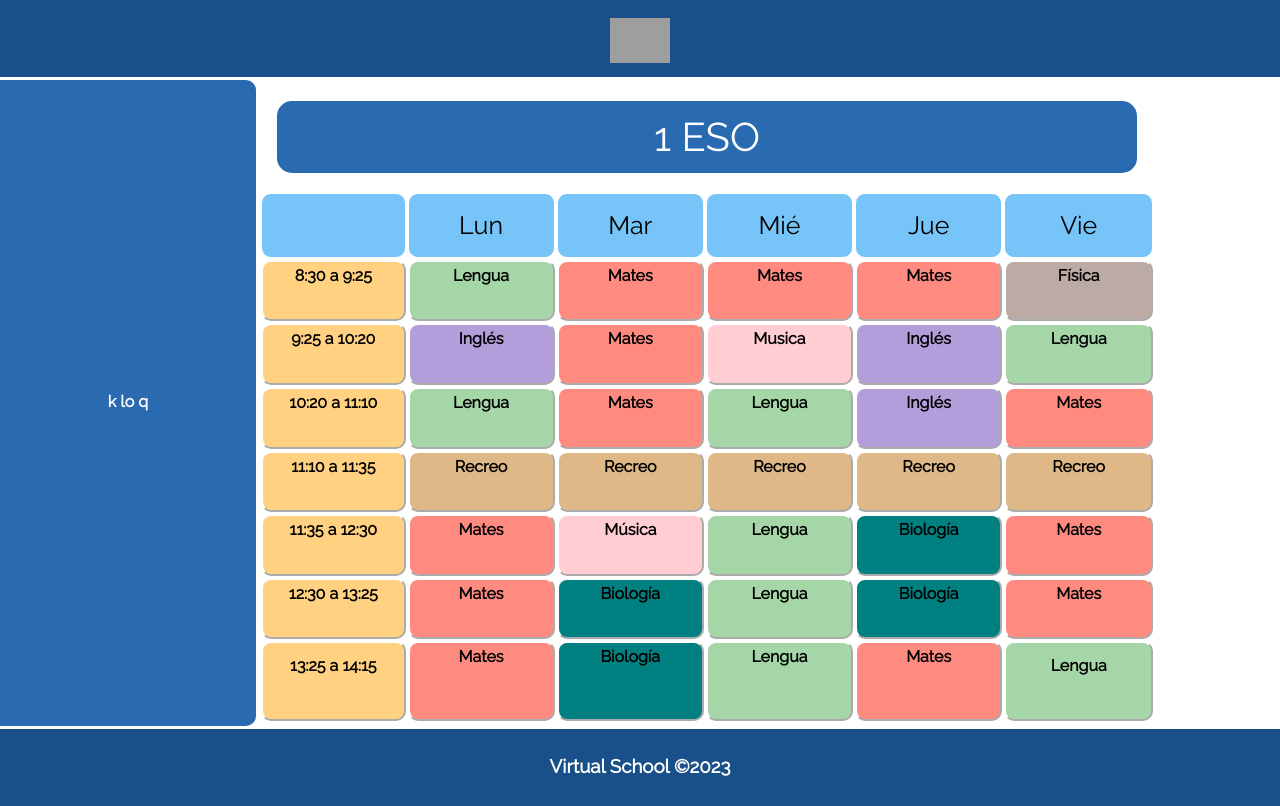
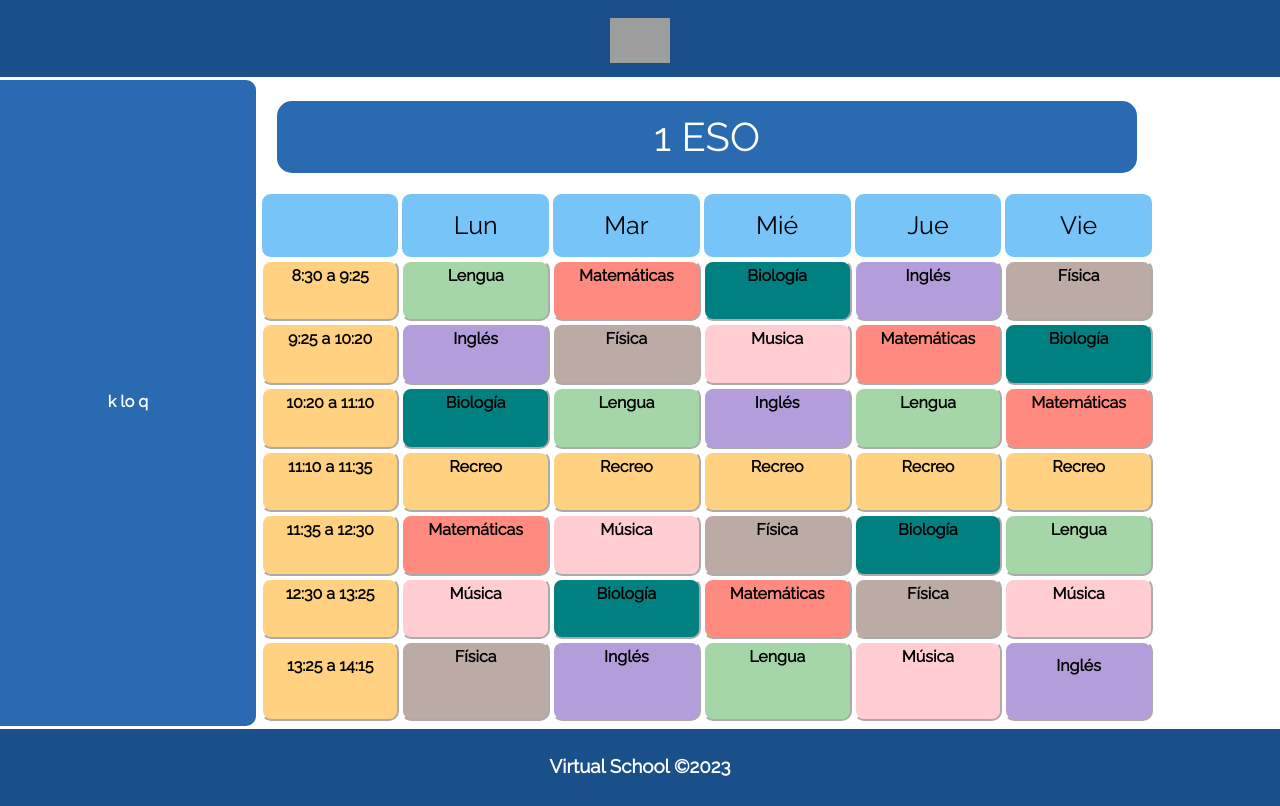
Before and after one commit to 12jaime12/VirtualSchool, a React (Vite) app: page /dashboard in a window 1280 px wide. Built offline with nearby package versions, Linux system fonts and the light colour scheme; no server answers; grey boxes are pictures that could not be loaded.

Commit message:
horarios

```diff
--- a/src/components/HorarioEscolar/Horario.css
+++ b/src/components/HorarioEscolar/Horario.css
@@ -107,7 +107,7 @@ th {
     background-color:#BCAAA4;
 }
 .recreo {
-    background-color:burlywood;
+    background-color: #FFD180;
     margin:0;
     padding:0;
 }
--- a/src/components/HorarioEscolar/Horario1/Horario1.jsx
+++ b/src/components/HorarioEscolar/Horario1/Horario1.jsx
@@ -24,13 +24,13 @@ const Horario1 = () => {
               Lengua<span> Aula</span>
             </td>
             <td className="Mates">
-              Mates <span> Aula</span>
+            Matemáticas <span> Aula</span>
             </td>
-            <td className="Mates">
-              Mates <span> Aula </span>
+            <td className="Bio">
+              Biología <span> Aula </span>
             </td>
-            <td className="Mates">
-              Mates <span> Aula </span>{" "}
+            <td className="Ingles">
+              Inglés <span> Aula </span>{" "}
             </td>
             <td className="Fisica">
               Física<span> Gimnasio</span>{" "}
@@ -41,35 +41,35 @@ const Horario1 = () => {
             <td className="Ingles">
               Inglés<span> Aula</span>
             </td>
-            <td className="Mates">
-              Mates <span> Aula </span>
+            <td className="Fisica">
+              Física <span> Aula </span>
             </td>
             <td className="Musica">
               Musica <span> Aula musica</span>
             </td>
-            <td className="Ingles">
-              Inglés<span> Aula</span>
+            <td className="Mates">
+              Matemáticas<span> Aula</span>
             </td>
-            <td className="Lengua">
-              Lengua <span> Aula</span>
+            <td className="Bio">
+              Biología <span> Aula</span>
             </td>
           </tr>
           <tr>
             <td className="horas">10:20 a 11:10 </td>
+            <td className="Bio">
+              Biología<span> Aula</span>
+            </td>
             <td className="Lengua">
-              Lengua<span> Aula</span>
+            Lengua <span> Aula </span>
             </td>
-            <td className="Mates">
-              Mates <span> Aula </span>
+            <td className="Ingles">
+              Inglés <span> Aula</span>
             </td>
             <td className="Lengua">
               Lengua<span>Aula</span>
             </td>
-            <td className="Ingles">
-              Inglés <span> Aula</span>
-            </td>
             <td className="Mates">
-              Mates <span> Aula </span>
+            Matemáticas <span> Aula </span>
             </td>
           </tr>
           <tr>
@@ -93,59 +93,60 @@ const Horario1 = () => {
           <tr>
             <td className="horas">11:35 a 12:30 </td>
             <td className="Mates">
-              Mates <span> Aula </span>
+            Matemáticas <span> Aula </span>
             </td>
             <td className="Musica">
               Música <span> Aula música</span>
             </td>
+            <td className="Fisica">
+              Física<span> Info 2</span>
+            </td>
+            <td className="Bio">
+              {" "}
+              Biología <span> Info2</span>
+            </td>
             <td className="Lengua">
-              Lengua <span> Aula</span>
+            Lengua <span> Aula </span>
+            </td>
+          </tr>
+          <tr>
+            <td className="horas">12:30 a 13:25 </td>
+            <td className="Musica">
+              Música <span> Aula </span>
             </td>
             <td className="Bio">
               {" "}
               Biología <span> Info2</span>
             </td>
             <td className="Mates">
-              Mates <span> Aula </span>
+            Matemáticas <span> Aula </span>
             </td>
-          </tr>
-          <tr>
-            <td className="horas">12:30 a 13:25 </td>
-            <td className="Mates">
-              Mates <span> Aula </span>
+            <td className="Fisica">
+              Física<span> Info 2</span>
             </td>
-            <td className="Bio">
-              {" "}
-              Biología <span> Info2</span>
-            </td>
-            <td className="Lengua">
-              Lengua <span> Aula</span>
-            </td>
-            <td className="Bio">
-              {" "}
-              Biología <span> Info2</span>
-            </td>
-            <td className="Mates">
-              Mates <span> Aula </span>
+            <td className="Musica">
+              Música <span> Aula </span>
             </td>
           </tr>
           <tr>
             <td className="horas">13:25 a 14:15</td>
-            <td className="Mates">
-              Mates <span> Aula </span>
+            <td className="Fisica">
+              Física <span> Aula </span>
             </td>
-            <td className="Bio">
+            <td className="Ingles">
               {" "}
-              Biología <span> Info2</span>
+              Inglés <span> Info2</span>
             </td>
             <td className="Lengua">
-              Lengua <span> Aula</span>
+              Lengua <span> Aula </span>
             </td>
-            <td className="Mates">
-              Mates <span> Aula </span>
+            <td className="Musica">
+              {" "}
+              Música <span> Info2</span>
             </td>
-            <td className="Lengua">
-              Lengua<span> Info 2</span>
+            <td className="Ingles">
+              {" "}
+              Inglés <span> Info2</span>
             </td>
           </tr>
         </tbody>
--- a/src/components/HorarioEscolar/Horario2/Horario2.jsx
+++ b/src/components/HorarioEscolar/Horario2/Horario2.jsx
@@ -19,56 +19,58 @@ const Horario2 = () => {
         <tbody>
           <tr>
             <td className="horas">8:30 a 9:25 </td>
+            <td className="Ingles">
+              Inglés <span> Aula</span>
+            </td>
             <td className="Lengua">
-              Lengua<span> Aula</span>
+              Lengua <span> Aula</span>
+            </td>
+            <td className="Lengua">
+              Lengua <span> Aula</span>
+            </td>
+            <td className="Fisica">
+              Física <span> Aula </span>{" "}
             </td>
             <td className="Mates">
-              Mates <span> Aula</span>
-            </td>
-            <td className="Mates">
-              Mates <span> Aula </span>
-            </td>
-            <td className="Mates">
-              Mates <span> Aula </span>{" "}
-            </td>
-            <td className="Fisica">
-              Física<span> Gimnasio</span>{" "}
+              Matemáticas <span> Aula</span>
             </td>
           </tr>
           <tr>
             <td className="horas">9:25 a 10:20 </td>
-            <td className="Ingles">
-              Inglés<span> Aula</span>
+            <td className="Fisica">
+              Física <span> Aula </span>{" "}
+            </td>
+            <td className="Musica">
+              Música <span> Aula </span>
             </td>
             <td className="Mates">
-              Mates <span> Aula </span>
-            </td>
-            <td className="Musica">
-              Musica <span> Aula musica</span>
-            </td>
-            <td className="Ingles">
-              Inglés<span> Aula</span>
+              Matemáticas <span> Aula</span>
             </td>
             <td className="Lengua">
               Lengua <span> Aula</span>
             </td>
+            <td className="Bio">
+              {" "}
+              Biología <span> Info2</span>
+            </td>
           </tr>
           <tr>
             <td className="horas">10:20 a 11:10 </td>
-            <td className="Lengua">
-              Lengua<span> Aula</span>
+            <td className="Musica">
+              Música <span> Aula </span>
             </td>
             <td className="Mates">
-              Mates <span> Aula </span>
+              Matemáticas <span> Aula</span>
             </td>
-            <td className="Lengua">
-              Lengua<span>Aula</span>
+            <td className="Musica">
+              Música <span> Aula </span>
             </td>
-            <td className="Ingles">
-              Inglés <span> Aula</span>
+            <td className="Bio">
+              {" "}
+              Biología <span> Info2</span>
             </td>
-            <td className="Mates">
-              Mates <span> Aula </span>
+            <td className="Fisica">
+              Física <span> Aula </span>{" "}
             </td>
           </tr>
           <tr>
@@ -92,11 +94,43 @@ const Horario2 = () => {
           <tr>
             <td className="horas">11:35 a 12:30 </td>
             <td className="Mates">
-              Mates <span> Aula </span>
+              Matemáticas <span> Aula</span>
+            </td>
+            <td className="Ingles">
+              Inglés <span> Aula</span>
+            </td>
+            <td className="Bio">
+              {" "}
+              Biología <span> Info2</span>
+            </td>
+            <td className="Ingles">
+              Inglés <span> Aula</span>
+            </td>
+            <td className="Lengua">
+              Lengua <span> Aula</span>
+            </td>
+          </tr>
+          <tr>
+            <td className="horas">12:30 a 13:25 </td>
+            <td className="Bio">
+              {" "}
+              Biología <span> Info2</span>
+            </td>
+            <td className="Fisica">
+              Física <span> Aula </span>{" "}
+            </td>
+            <td className="Ingles">
+              Inglés <span> Aula</span>
             </td>
             <td className="Musica">
-              Música <span> Aula música</span>
+              Música <span> Aula </span>
             </td>
+            <td className="Ingles">
+              Inglés <span> Aula</span>
+            </td>
+          </tr>
+          <tr>
+            <td className="horas">13:25 a 14:15</td>
             <td className="Lengua">
               Lengua <span> Aula</span>
             </td>
@@ -104,47 +138,14 @@ const Horario2 = () => {
               {" "}
               Biología <span> Info2</span>
             </td>
-            <td className="Mates">
-              Mates <span> Aula </span>
-            </td>
-          </tr>
-          <tr>
-            <td className="horas">12:30 a 13:25 </td>
-            <td className="Mates">
-              Mates <span> Aula </span>
-            </td>
-            <td className="Bio">
-              {" "}
-              Biología <span> Info2</span>
-            </td>
-            <td className="Lengua">
-              Lengua <span> Aula</span>
-            </td>
-            <td className="Bio">
-              {" "}
-              Biología <span> Info2</span>
+            <td className="Fisica">
+              Física <span> Aula </span>{" "}
             </td>
             <td className="Mates">
-              Mates <span> Aula </span>
+              Matemáticas <span> Aula</span>
             </td>
-          </tr>
-          <tr>
-            <td className="horas">13:25 a 14:15</td>
-            <td className="Mates">
-              Mates <span> Aula </span>
-            </td>
-            <td className="Bio">
-              {" "}
-              Biología <span> Info2</span>
-            </td>
-            <td className="Lengua">
-              Lengua <span> Aula</span>
-            </td>
-            <td className="Mates">
-              Mates <span> Aula </span>
-            </td>
-            <td className="Lengua">
-              Lengua<span> Info 2</span>
+            <td className="Musica">
+              Música <span> Aula </span>
             </td>
           </tr>
         </tbody>
--- a/src/components/HorarioEscolar/Horario3/Horario3.jsx
+++ b/src/components/HorarioEscolar/Horario3/Horario3.jsx
@@ -23,13 +23,14 @@ const Horario3 = () => {
               Lengua<span> Aula</span>
             </td>
             <td className="Mates">
-              Mates <span> Aula</span>
+              Matemáticas <span> Aula</span>
             </td>
-            <td className="Mates">
-              Mates <span> Aula </span>
+            <td className="Bio">
+              {" "}
+              Biología <span> Info2</span>
             </td>
-            <td className="Mates">
-              Mates <span> Aula </span>{" "}
+            <td className="Ingles">
+              Inglés<span> Aula</span>
             </td>
             <td className="Fisica">
               Física<span> Gimnasio</span>{" "}
@@ -40,14 +41,14 @@ const Horario3 = () => {
             <td className="Ingles">
               Inglés<span> Aula</span>
             </td>
-            <td className="Mates">
-              Mates <span> Aula </span>
-            </td>
             <td className="Musica">
               Musica <span> Aula musica</span>
             </td>
-            <td className="Ingles">
-              Inglés<span> Aula</span>
+            <td className="Fisica">
+              Física<span> Gimnasio</span>{" "}
+            </td>
+            <td className="Mates">
+              Matemáticas <span> Aula</span>
             </td>
             <td className="Lengua">
               Lengua <span> Aula</span>
@@ -55,20 +56,21 @@ const Horario3 = () => {
           </tr>
           <tr>
             <td className="horas">10:20 a 11:10 </td>
-            <td className="Lengua">
-              Lengua<span> Aula</span>
-            </td>
-            <td className="Mates">
-              Mates <span> Aula </span>
+            <td className="Bio">
+              {" "}
+              Biología <span> Info2</span>
             </td>
             <td className="Lengua">
               Lengua<span>Aula</span>
             </td>
-            <td className="Ingles">
-              Inglés <span> Aula</span>
+            <td className="Musica">
+              Música <span> Aula</span>
             </td>
-            <td className="Mates">
-              Mates <span> Aula </span>
+            <td className="Fisica">
+              Física<span> Gimnasio</span>{" "}
+            </td>
+            <td className="Musica">
+              Música <span> Aula</span>
             </td>
           </tr>
           <tr>
@@ -91,11 +93,11 @@ const Horario3 = () => {
           </tr>
           <tr>
             <td className="horas">11:35 a 12:30 </td>
-            <td className="Mates">
-              Mates <span> Aula </span>
+            <td className="Fisica">
+              Física<span> Gimnasio</span>{" "}
             </td>
-            <td className="Musica">
-              Música <span> Aula música</span>
+            <td className="Ingles">
+              Inglés <span> Aula</span>
             </td>
             <td className="Lengua">
               Lengua <span> Aula</span>
@@ -104,47 +106,46 @@ const Horario3 = () => {
               {" "}
               Biología <span> Info2</span>
             </td>
-            <td className="Mates">
-              Mates <span> Aula </span>
+            <td className="Ingles">
+              Inglés <span> Aula</span>
             </td>
           </tr>
           <tr>
             <td className="horas">12:30 a 13:25 </td>
             <td className="Mates">
-              Mates <span> Aula </span>
+              Matemáticas <span> Aula</span>
             </td>
-            <td className="Bio">
-              {" "}
-              Biología <span> Info2</span>
+            <td className="Fisica">
+              Física<span> Gimnasio</span>{" "}
             </td>
-            <td className="Lengua">
-              Lengua <span> Aula</span>
+            <td className="Ingles">
+              Inglés <span> Aula</span>
+            </td>
+            <td className="Musica">
+              Música <span> Aula</span>
+            </td>
+            <td className="Mates">
+              Matemáticas <span> Aula</span>
+            </td>
+          </tr>
+          <tr>
+            <td className="horas">13:25 a 14:15</td>
+            <td className="Musica">
+              Música <span> Aula música</span>
             </td>
             <td className="Bio">
               {" "}
               Biología <span> Info2</span>
             </td>
             <td className="Mates">
-              Mates <span> Aula </span>
+              Matemáticas <span> Aula</span>
             </td>
-          </tr>
-          <tr>
-            <td className="horas">13:25 a 14:15</td>
-            <td className="Mates">
-              Mates <span> Aula </span>
+            <td className="Lengua">
+              Lengua<span> Gimnasio</span>{" "}
             </td>
             <td className="Bio">
               {" "}
               Biología <span> Info2</span>
-            </td>
-            <td className="Lengua">
-              Lengua <span> Aula</span>
-            </td>
-            <td className="Mates">
-              Mates <span> Aula </span>
-            </td>
-            <td className="Lengua">
-              Lengua<span> Info 2</span>
             </td>
           </tr>
         </tbody>
--- a/src/components/HorarioEscolar/Horario4/Horario4.jsx
+++ b/src/components/HorarioEscolar/Horario4/Horario4.jsx
@@ -22,53 +22,55 @@ const Horario4 = () => {
             <td className="Lengua">
               Lengua<span> Aula</span>
             </td>
-            <td className="Mates">
-              Mates <span> Aula</span>
+            <td className="Fisica">
+              Física <span> Aula</span>
+            </td>
+            <td className="Lengua">
+              Lengua<span> Info 2</span>
             </td>
             <td className="Mates">
-              Mates <span> Aula </span>
+              Matemáticas <span> Aula </span>
             </td>
-            <td className="Mates">
-              Mates <span> Aula </span>{" "}
-            </td>
-            <td className="Fisica">
-              Física<span> Gimnasio</span>{" "}
+            <td className="Ingles">
+              Inglés <span> Aula</span>
             </td>
           </tr>
           <tr>
             <td className="horas">9:25 a 10:20 </td>
-            <td className="Ingles">
-              Inglés<span> Aula</span>
+            <td className="Mates">
+              Matemáticas <span> Aula </span>
             </td>
-            <td className="Mates">
-              Mates <span> Aula </span>
+            <td className="Lengua">
+              Lengua<span> Info 2</span>
             </td>
             <td className="Musica">
               Musica <span> Aula musica</span>
             </td>
-            <td className="Ingles">
-              Inglés<span> Aula</span>
+            <td className="Bio">
+              {" "}
+              Biología <span> Info2</span>
             </td>
-            <td className="Lengua">
-              Lengua <span> Aula</span>
+            <td className="Fisica">
+              Física <span> Aula</span>
             </td>
           </tr>
           <tr>
             <td className="horas">10:20 a 11:10 </td>
-            <td className="Lengua">
-              Lengua<span> Aula</span>
+            <td className="Musica">
+              Música <span> Aula música</span>
+            </td>
+            <td className="Bio">
+              {" "}
+              Biología <span> Info2</span>
             </td>
             <td className="Mates">
-              Mates <span> Aula </span>
+              Matemáticas <span> Aula </span>
             </td>
-            <td className="Lengua">
-              Lengua<span>Aula</span>
+            <td className="Fisica">
+              Física <span> Aula</span>
             </td>
-            <td className="Ingles">
-              Inglés <span> Aula</span>
-            </td>
-            <td className="Mates">
-              Mates <span> Aula </span>
+            <td className="Musica">
+              Música <span> Aula música</span>
             </td>
           </tr>
           <tr>
@@ -91,57 +93,56 @@ const Horario4 = () => {
           </tr>
           <tr>
             <td className="horas">11:35 a 12:30 </td>
+            <td className="Bio">
+              {" "}
+              Biología <span> Info2</span>
+            </td>
+            <td className="Ingles">
+              Inglés <span> Aula</span>
+            </td>
+            <td className="Ingles">
+              Inglés <span> Aula</span>
+            </td>
+            <td className="Lengua">
+              Lengua<span> Info 2</span>
+            </td>
             <td className="Mates">
-              Mates <span> Aula </span>
+              Matemáticas <span> Aula </span>
+            </td>
+          </tr>
+          <tr>
+            <td className="horas">12:30 a 13:25 </td>
+            <td className="Ingles">
+              Inglés <span> Aula</span>
             </td>
             <td className="Musica">
               Música <span> Aula música</span>
             </td>
-            <td className="Lengua">
-              Lengua <span> Aula</span>
+            <td className="Fisica">
+              Física <span> Aula</span>
+            </td>
+            <td className="Ingles">
+              Inglés <span> Aula</span>
             </td>
             <td className="Bio">
               {" "}
               Biología <span> Info2</span>
             </td>
-            <td className="Mates">
-              Mates <span> Aula </span>
-            </td>
           </tr>
           <tr>
-            <td className="horas">12:30 a 13:25 </td>
+            <td className="horas">13:25 a 14:15</td>
+            <td className="Fisica">
+              Física <span> Aula</span>
+            </td>
             <td className="Mates">
-              Mates <span> Aula </span>
+              Matemáticas <span> Aula </span>
             </td>
             <td className="Bio">
               {" "}
               Biología <span> Info2</span>
             </td>
-            <td className="Lengua">
-              Lengua <span> Aula</span>
-            </td>
-            <td className="Bio">
-              {" "}
-              Biología <span> Info2</span>
-            </td>
-            <td className="Mates">
-              Mates <span> Aula </span>
-            </td>
-          </tr>
-          <tr>
-            <td className="horas">13:25 a 14:15</td>
-            <td className="Mates">
-              Mates <span> Aula </span>
-            </td>
-            <td className="Bio">
-              {" "}
-              Biología <span> Info2</span>
-            </td>
-            <td className="Lengua">
-              Lengua <span> Aula</span>
-            </td>
-            <td className="Mates">
-              Mates <span> Aula </span>
+            <td className="Musica">
+              Música <span> Aula música</span>
             </td>
             <td className="Lengua">
               Lengua<span> Info 2</span>
```
